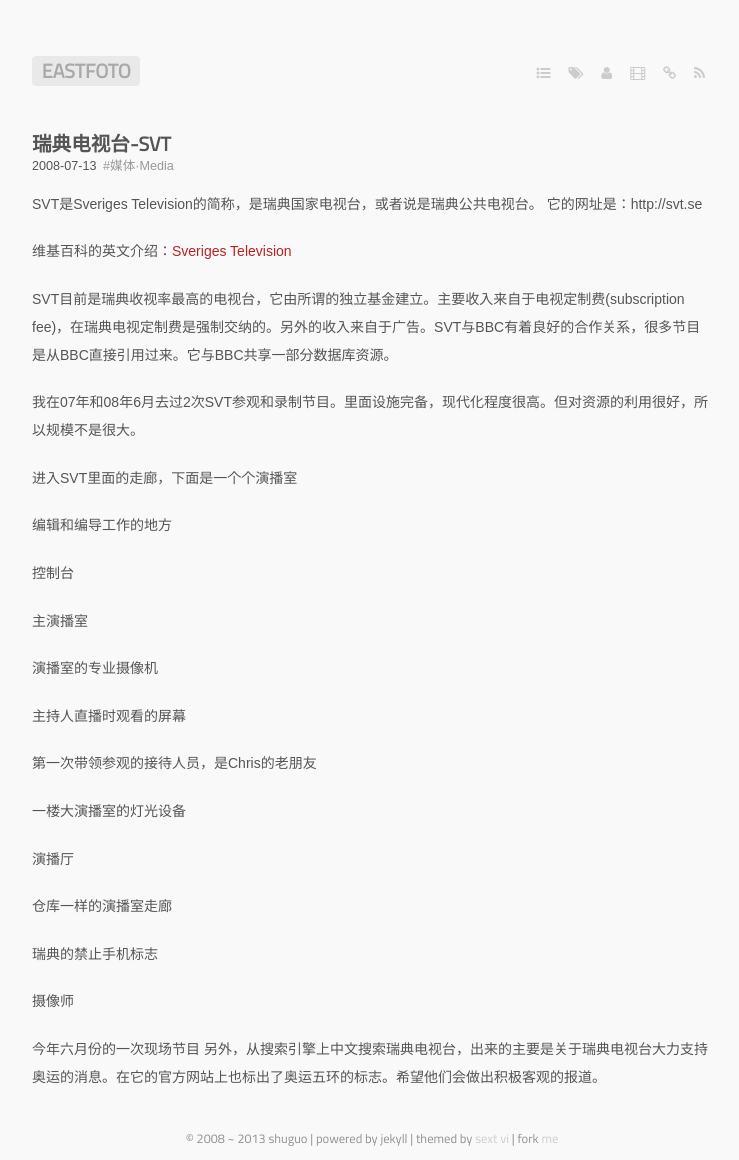
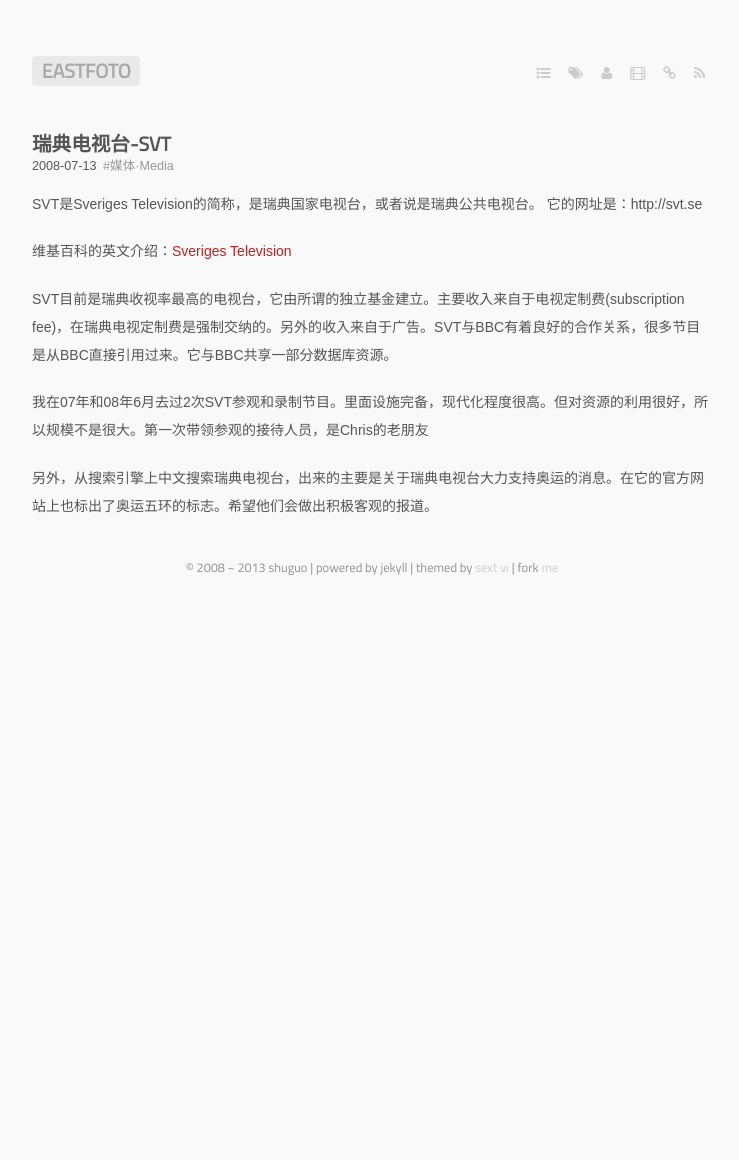
Before and after one commit to eastfoto/eastfoto.github.com, a Jekyll site: the page built from _posts/2008-07-13-sveriges_television.md, in a window 1280 px wide. Shown: the whole page, without its empty margins (268-1007 px from the left). Built offline with Jekyll 4.4.1, drawn with Linux system fonts in a browser that asks for light colours; some web fonts are replaced; Markdown is read by kramdown in place of the engine named in the settings; after the commit the page ends 900 px from its top, so only the background shows below that.

```diff
--- a/_posts/2008-07-13-sveriges_television.md
+++ b/_posts/2008-07-13-sveriges_television.md
@@ -1,10 +1,6 @@
 ---
 title: 瑞典电视台-SVT
 author: 果
-excerpt: |
-  SVT是Sveriges Television的简称，是瑞典国家电视台，或者说是瑞典公共电视台。
-
-  它的网址是：http://svt...
 layout: post
 permalink: /2008/07/13/sveriges_television/
 tags:
@@ -17,31 +13,6 @@ SVT是Sveriges Television的简称，是瑞典国家电视台，或者说是瑞
 
 SVT目前是瑞典收视率最高的电视台，它由所谓的独立基金建立。主要收入来自于电视定制费(subscription fee)，在瑞典电视定制费是强制交纳的。另外的收入来自于广告。SVT与BBC有着良好的合作关系，很多节目是从BBC直接引用过来。它与BBC共享一部分数据库资源。
 
-我在07年和08年6月去过2次SVT参观和录制节目。里面设施完备，现代化程度很高。但对资源的利用很好，所以规模不是很大。
+我在07年和08年6月去过2次SVT参观和录制节目。里面设施完备，现代化程度很高。但对资源的利用很好，所以规模不是很大。第一次带领参观的接待人员，是Chris的老朋友
 
-进入SVT里面的走廊，下面是一个个演播室
-
-编辑和编导工作的地方
-
-控制台
-
-主演播室
-
-演播室的专业摄像机
-
-主持人直播时观看的屏幕
-
-第一次带领参观的接待人员，是Chris的老朋友
-
-一楼大演播室的灯光设备
-
-演播厅
-
-仓库一样的演播室走廊
-
-瑞典的禁止手机标志
-
-摄像师
-
-今年六月份的一次现场节目
 另外，从搜索引擎上中文搜索瑞典电视台，出来的主要是关于瑞典电视台大力支持奥运的消息。在它的官方网站上也标出了奥运五环的标志。希望他们会做出积极客观的报道。
```
Also changed, not shown: _posts/2008-08-09-stockholm_shopping_digital.md (+8 -6 lines).
